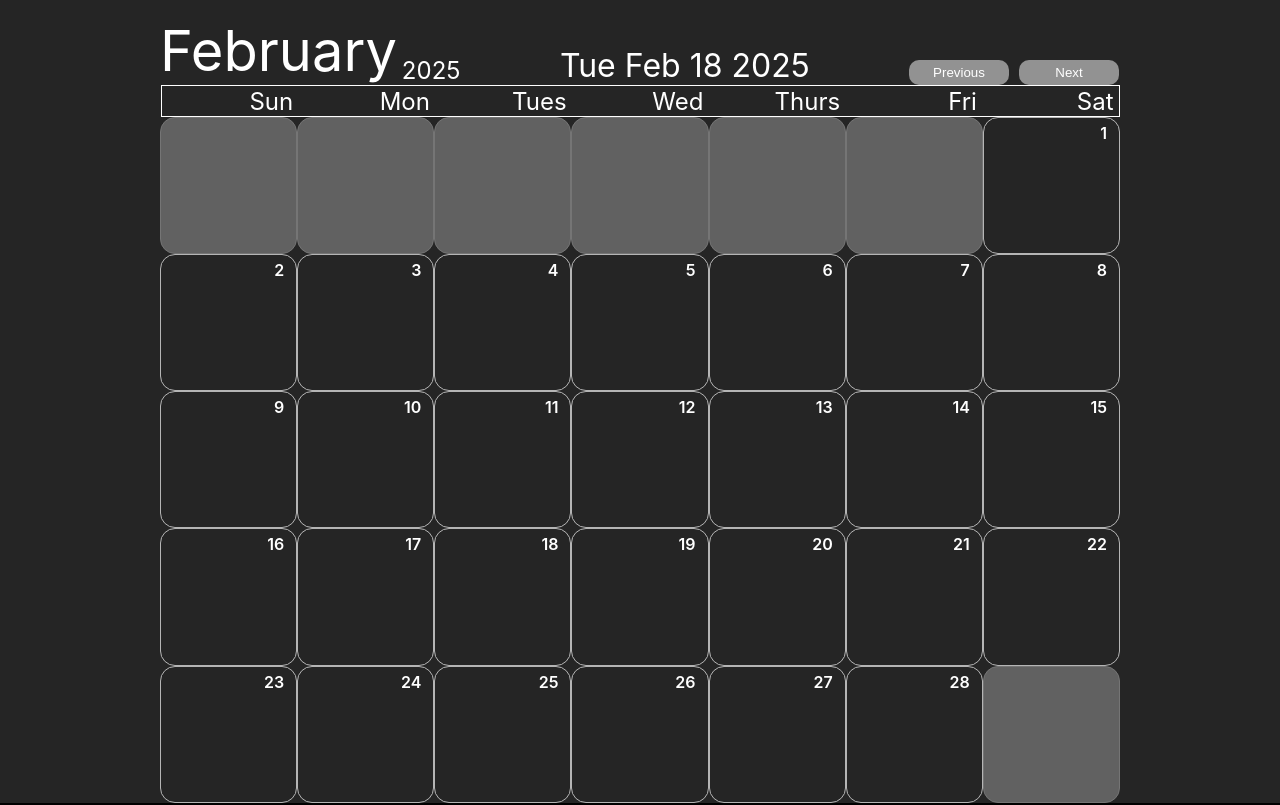
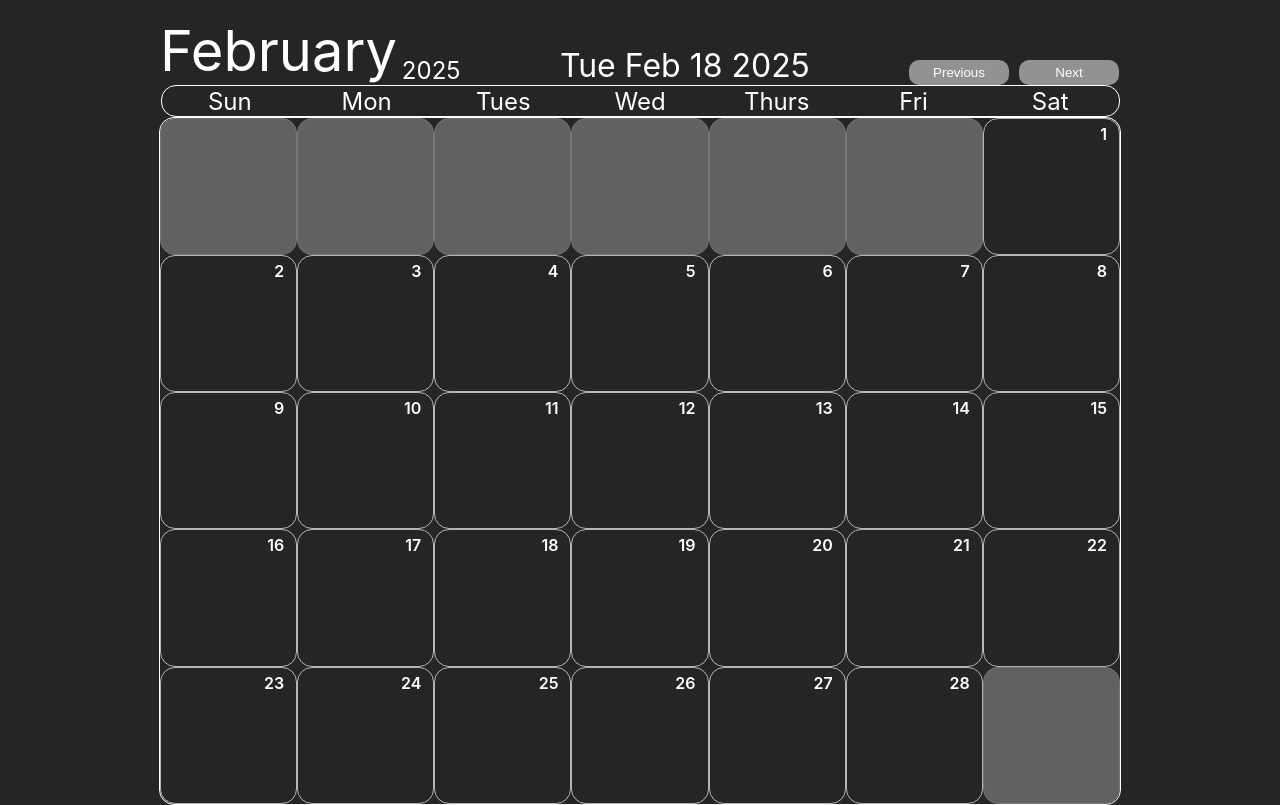
Before and after one commit to Alejandro-Wong/pl_calendar, a React (Create React App) app: page / in a window 1280 px wide. Built offline with nearby package versions, Linux system fonts and the light colour scheme; no server answers.

Commit message:
adjusted border-radius

```diff
--- a/src/Components/Calendar/Calendar.css
+++ b/src/Components/Calendar/Calendar.css
@@ -3,7 +3,8 @@
     display: grid;
     grid-template-columns: repeat(7, 1fr);
     grid-gap: 0;
-    /* border: 1px solid black; */
+    border: 1px solid white;
+    border-radius: 15px;
     height: fit-content;
     width: fit-content;
 }
--- a/src/Components/Week/Week.css
+++ b/src/Components/Week/Week.css
@@ -3,6 +3,7 @@
     margin-top: 25px;
     display: flex;
     border: 1px solid white;
+    border-radius: 15px;
     list-style-type: none;
     margin: 0px;
     padding: 0px;
@@ -13,10 +14,8 @@
 li {
     display: flex;
     align-items: center;
-    justify-content: flex-end;
-    /* border: 1px solid black; */
+    justify-content: space-evenly;
     width: 137.142px;
-    padding-right: 5px;
     margin: 0px;
     font-size: 1.5em;
 }
```
